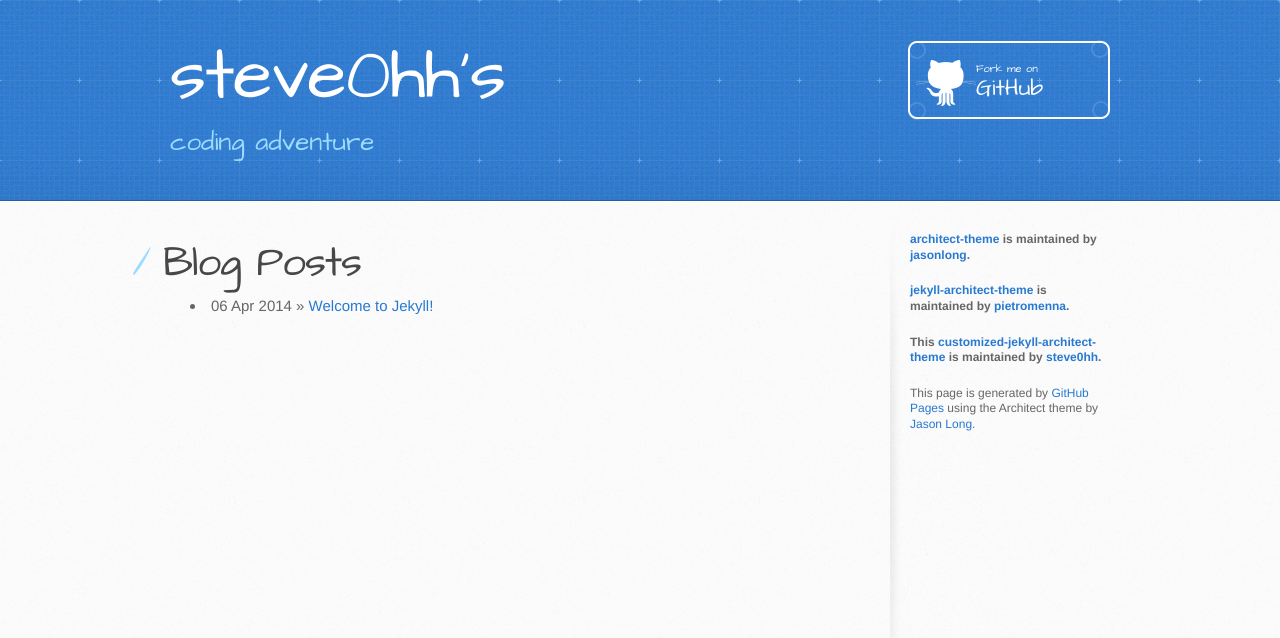
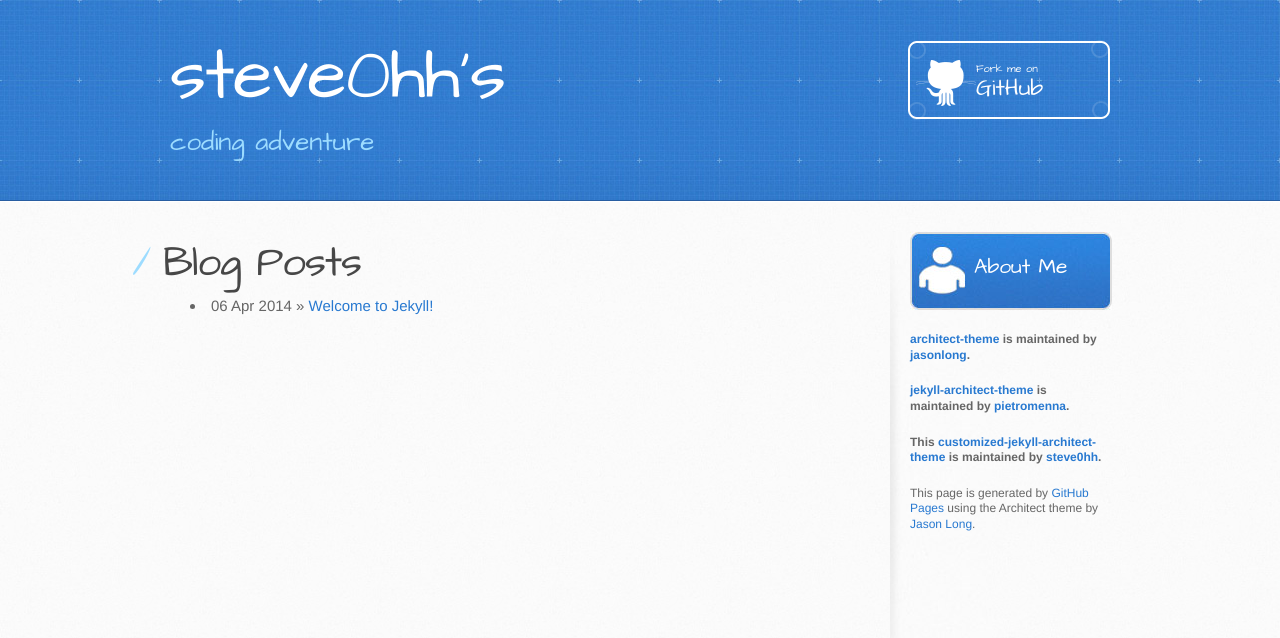
Before and after one commit to steve0hh/steve0hh.github.io, a Jekyll site: the page built from index.html, in a window 1280 px wide. Shown: the top 638 px of the page. Built offline with Jekyll 4.4.1, drawn with Linux system fonts in a browser that asks for light colours; Markdown is read by kramdown in place of the engine named in the settings.

Commit message:
customized sidebar

```diff
--- a/_layouts/default.html
+++ b/_layouts/default.html
@@ -35,14 +35,9 @@
 
         <aside id="sidebar">
 
-          <!-- <a href="https://github.com/pietromenna/jekyll-architect-theme/archive/master.zip" class="button"> -->
-          <!--   <small>Download</small> -->
-          <!--   .zip file -->
-          <!-- </a> -->
-          <!-- <a href="https://github.com/pietromenna/jekyll-architect-theme/archive/master.tar.gz" class="button"> -->
-          <!--   <small>Download</small> -->
-          <!--   .tar.gz file -->
-          <!-- </a> -->
+          <a href="About.html" class="button about">
+            About Me
+          </a>
 
           <p class="repo-owner"><a href="https://github.com/jasonlong/architect-theme">architect-theme</a> is maintained by <a href="https://github.com/jasonlong">jasonlong</a>.</p>
 
--- a/stylesheets/stylesheet.css
+++ b/stylesheets/stylesheet.css
@@ -148,13 +148,21 @@ header a.button {
   top: 0;
   background: transparent url(../images/github-button.png) 0 0 no-repeat;
 }
-aside a.button {
+
+aside a.button{
   width: 138px;
   padding-left: 64px;
   display: block;
-  background: transparent url(../images/download-button.png) 0 0 no-repeat;
   margin-bottom: 20px;
   font-size: 21px;
+}
+
+aside a.button.download {
+  background: transparent url(../images/download-button.png) 0 0 no-repeat;
+}
+
+aside a.button.about {
+  background: transparent url(../images/download-button-about.png) 0 0 no-repeat;
 }
 
 code, pre {
```
Also changed, not shown: images/download-button-about.png (added).
